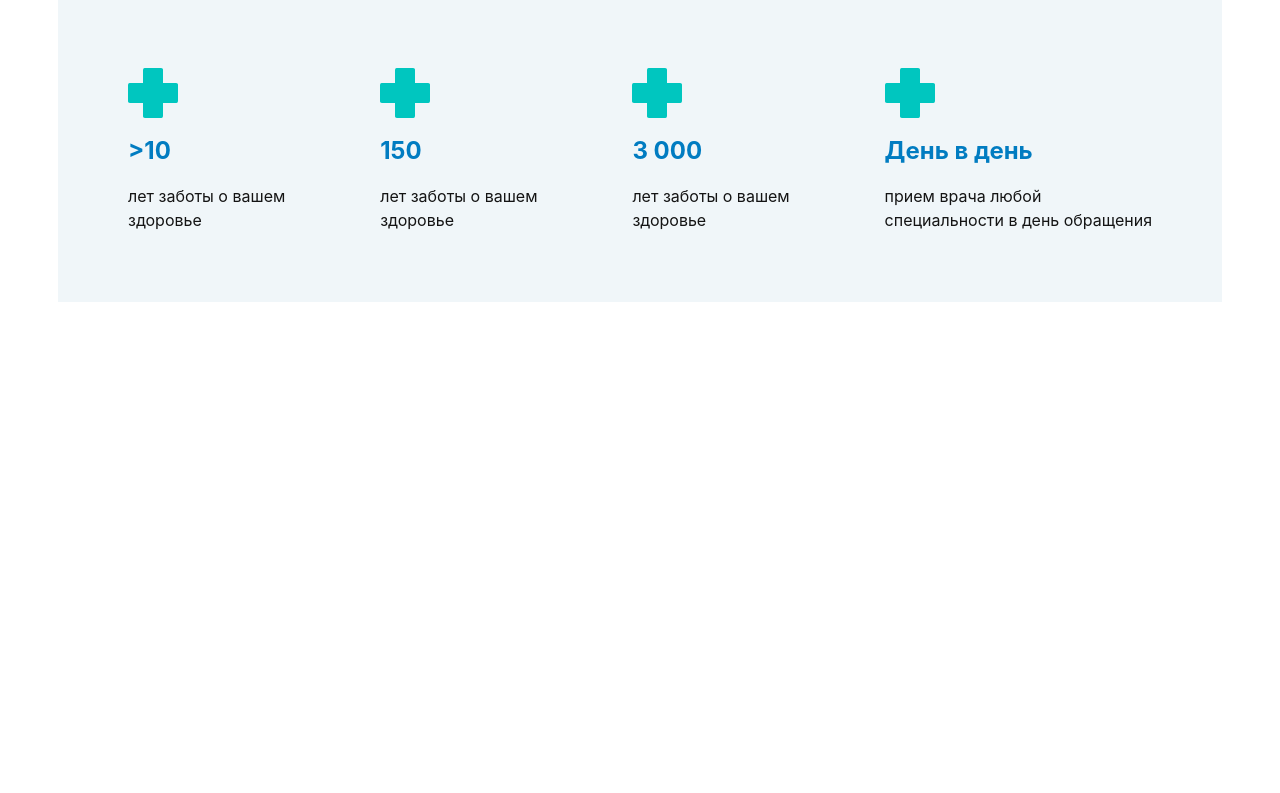
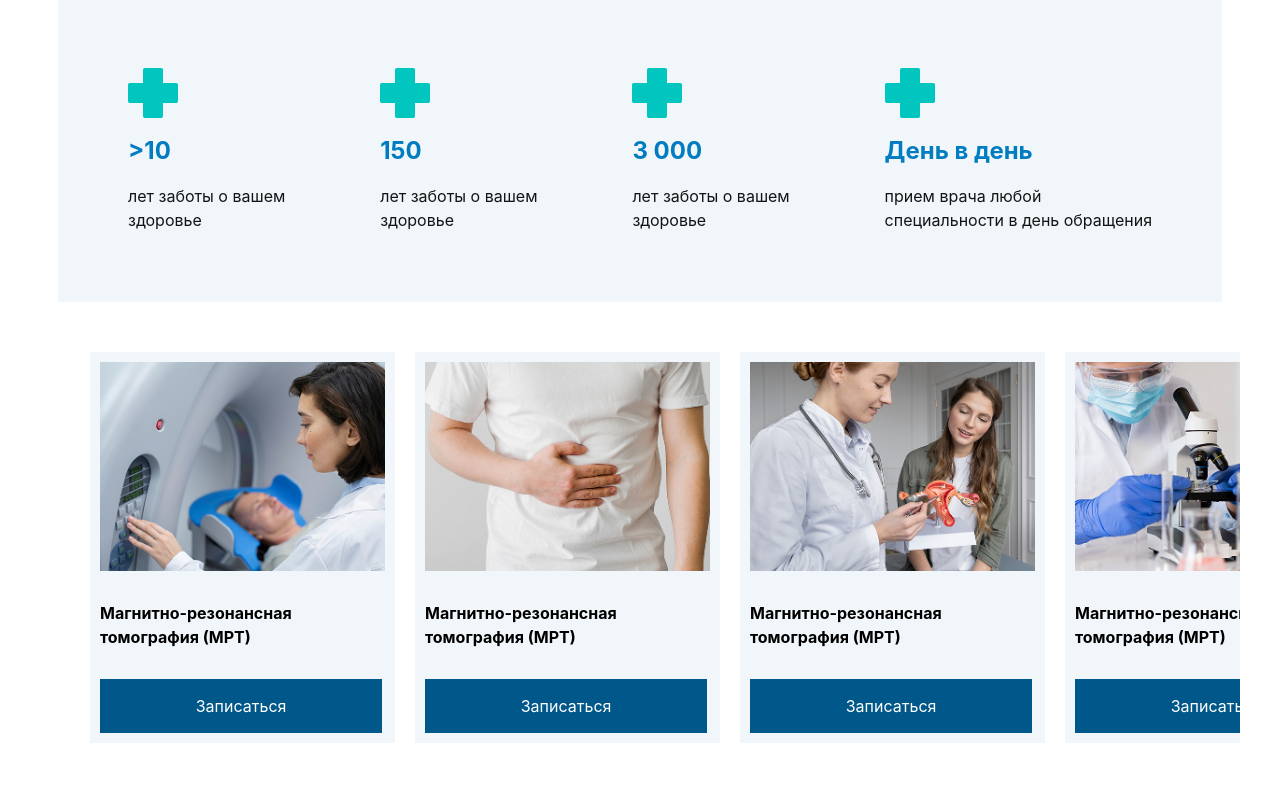
Before and after one commit to allastar09/Exam-project-repo, a website: page src/page2.html in a window 1280 px wide. Shown: the part 2887-3680 px from the top of the page. Before the commit the page ends 3189 px from the top, so only its background shows below. Drawn offline with nearby package versions, Linux system fonts and the light colour scheme; files that its build step writes are made by us from their sources.

Commit message:
section card overflow

```diff
--- a/src/page2.html
+++ b/src/page2.html
@@ -311,6 +311,66 @@
                     </div>
                 </div>
             </section>
+
+            <section class="max-w-300 m-auto">
+                <div class="flex items-center justify-between p-[50px] overflow-x-auto gap-[20px]">
+                    <div class="w-[305px] h-auto p-[10px] bg-[#F0F6F9] shrink-0">
+                        <div class="flex flex-col gap-y-[30px] ">
+                            <div>
+                                <img src="./image2/doctor-getting-patient-ready-for-ct-scan 1.png" alt="">
+                            </div>
+                            <div>
+                                <p class="tetx-[20px] font-bold">Магнитно-резонансная <br> томография (МРТ)</p>
+                            </div>
+                            <div>
+                                <button class="w-[99%] h-[54px] bg-[#00578A] text-[white] ">Записаться</button>
+                            </div>
+                        </div>
+                    </div>
+
+                     <div class="w-[305px] h-auto p-[10px] bg-[#F0F6F9] shrink-0">
+                        <div class="flex flex-col gap-y-[30px] ">
+                            <div>
+                                <img src="./image2/close-up-patient-with-stomachache 1.png" alt="">
+                            </div>
+                            <div>
+                                <p class="tetx-[20px] font-bold">Магнитно-резонансная <br> томография (МРТ)</p>
+                            </div>
+                            <div>
+                                <button class="w-[99%] h-[54px] bg-[#00578A] text-[white] ">Записаться</button>
+                            </div>
+                        </div>
+                    </div>
+
+                     <div class="w-[305px] h-auto p-[10px] bg-[#F0F6F9] shrink-0">
+                        <div class="flex flex-col gap-y-[30px] ">
+                            <div>
+                                <img src="./image2/medium-shot-doctor-explaining-anatomic-model 1.png" alt="">
+                            </div>
+                            <div>
+                                <p class="tetx-[20px] font-bold">Магнитно-резонансная <br> томография (МРТ)</p>
+                            </div>
+                            <div>
+                                <button class="w-[99%] h-[54px] bg-[#00578A] text-[white] ">Записаться</button>
+                            </div>
+                        </div>
+                    </div>
+
+                     <div class="w-[305px] h-auto p-[10px] bg-[#F0F6F9] shrink-0">
+                        <div class="flex flex-col gap-y-[30px] ">
+                            <div>
+                                <img src="./image2/woman-working-laborator 1.png" alt="">
+                            </div>
+                            <div>
+                                <p class="tetx-[20px] font-bold">Магнитно-резонансная <br> томография (МРТ)</p>
+                            </div>
+                            <div>
+                                <button class="w-[99%] h-[54px] bg-[#00578A] text-[white] ">Записаться</button>
+                            </div>
+                        </div>
+                    </div>
+                </div>
+            </section>
     </main>
 </body>
 </html>
```
Also changed, not shown: src/image2/01.png (added), src/image2/close-up-patient-with-stomachache 1.png (added), src/image2/doctor-getting-patient-ready-for-ct-scan 1.png (added), src/image2/medium-shot-doctor-explaining-anatomic-model 1.png (added), src/image2/woman-working-laborator 1.png (added).
